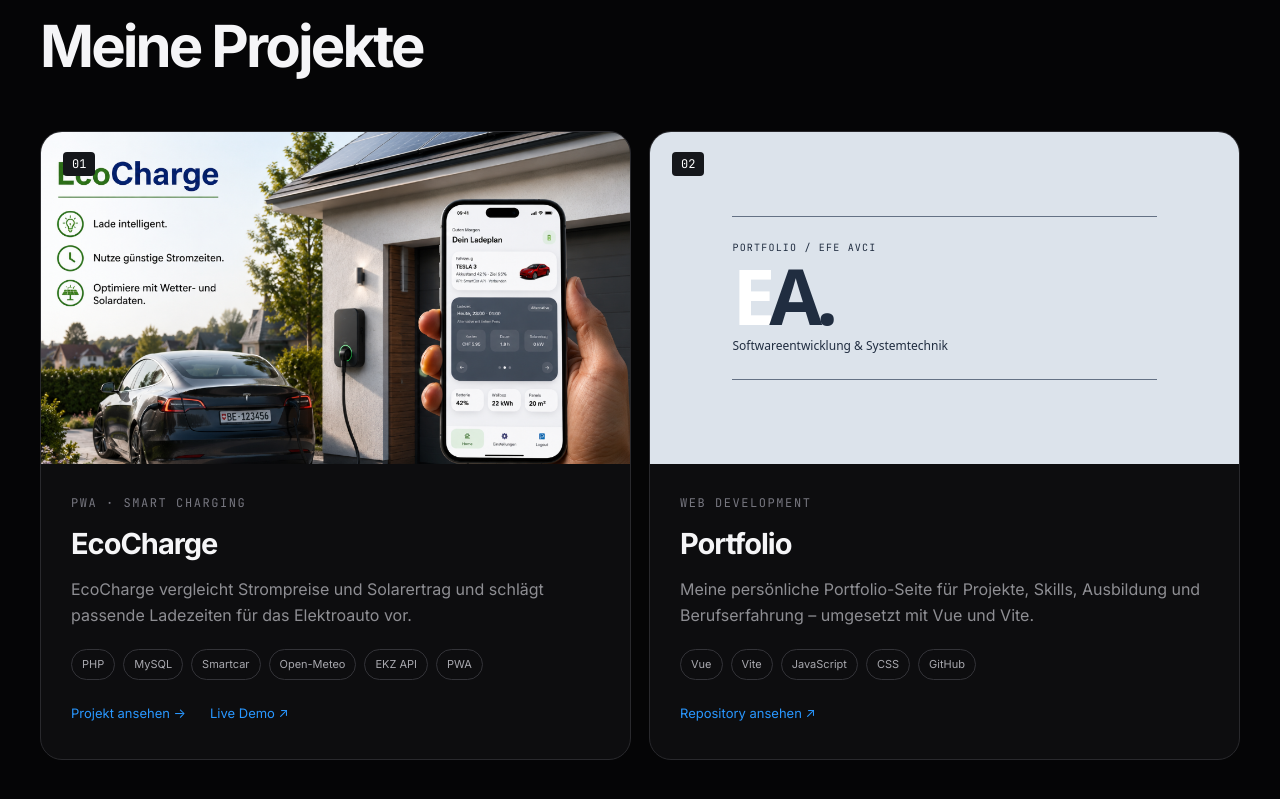
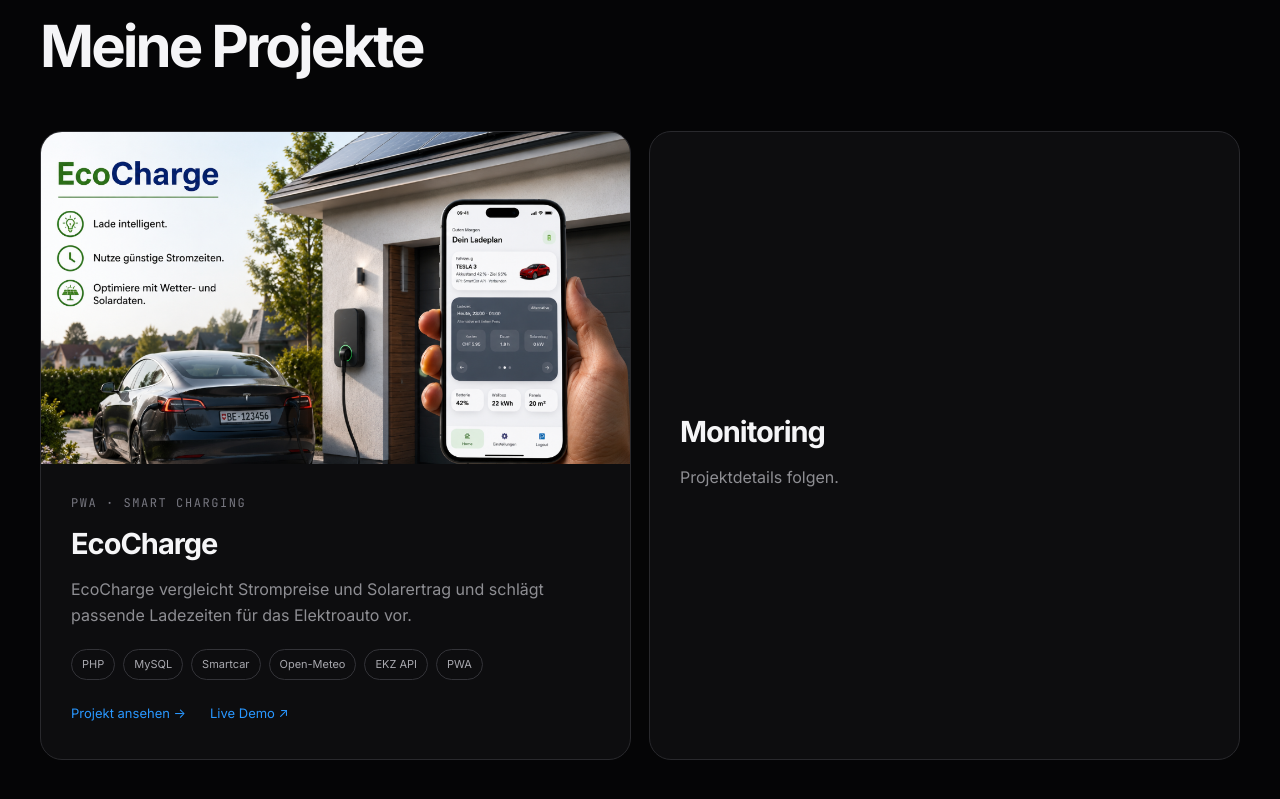
Before and after one commit to efeavci/portfolio-page, a Vue app: page / in a window 1280 px wide. Shown: the part 1081-1880 px from the top of the page. Built offline with nearby package versions, Linux system fonts and the light colour scheme.

Commit message:
Introduce Monitoring project and remove image-opening actions and card numbers

```diff
--- a/src/components/ProjectsSection.vue
+++ b/src/components/ProjectsSection.vue
@@ -40,7 +40,6 @@ onBeforeUnmount(stopTimer);
 const active = ref(0);
 const dialog = ref(null);
 const trigger = ref(null);
-const portfolioLink = ref(null);
 
 function openProject() {
   const panel = dialog.value;
@@ -89,7 +88,6 @@ onMounted(() => {
     <div class="projects-grid">
       <article class="project-card ecocharge-card" @click="!$event.target.closest('a, button') && openProject()">
         <div class="project-image ecocharge-cover">
-          <span>01</span>
           <img
             :src="ecochargeCover"
             alt="EcoCharge – Smart-Charging-Webapplikation"
@@ -120,28 +118,10 @@ onMounted(() => {
         </div>
       </article>
 
-      <article class="project-card" @click="!$event.target.closest('a, button') && portfolioLink.click()">
-        <div class="project-image portfolio-art">
-          <span>02</span><div class="portfolio-print" aria-hidden="true"><small>PORTFOLIO / EFE AVCI</small><strong>EA.</strong><i>Softwareentwicklung &amp; Systemtechnik</i></div>
-        </div>
+      <article class="project-card monitoring-card">
         <div class="project-content">
-          <p class="meta">WEB DEVELOPMENT</p>
-          <h3>Portfolio</h3>
-          <p>
-            Meine persönliche Portfolio-Seite für Projekte, Skills, Ausbildung
-            und Berufserfahrung – umgesetzt mit Vue und Vite.
-          </p>
-          <div class="tags">
-            <span>Vue</span><span>Vite</span><span>JavaScript</span
-            ><span>CSS</span><span>GitHub</span>
-          </div>
-          <a
-            class="project-link"
-            ref="portfolioLink" href="https://github.com/efeavci/portfolio-page"
-            target="_blank"
-            rel="noopener noreferrer"
-            >Repository ansehen ↗</a
-          >
+          <h3>Monitoring</h3>
+          <p>Projektdetails folgen.</p>
         </div>
       </article>
     </div>
@@ -166,14 +146,12 @@ onMounted(() => {
           <div class="resource-links"><a href="https://ecocharge.free.nf/login.php" target="_blank" rel="noopener noreferrer">Live-Demo ↗</a><a href="https://showroom-bcs.digisus-lab.ch/ecocharge-smartes-laden-fur-dein-elektroauto/" target="_blank" rel="noopener noreferrer">Dokumentation ↗</a></div>
         </div>
         <figure id="screen-preview" class="screen-preview">
-          <a class="screen-stage" :href="screens[active].images[slide]" target="_blank" rel="noopener noreferrer"
-            :aria-label="screens[active].title + ': Originalbild in neuem Tab öffnen'">
+          <div class="screen-stage" @contextmenu.prevent>
             <Transition name="picture">
-              <img :key="screens[active].images[slide]" :src="screens[active].images[slide]" :alt="'EcoCharge – ' + screens[active].title + ', Bild ' + (slide + 1)">
+              <img draggable="false" :key="screens[active].images[slide]" :src="screens[active].images[slide]" :alt="'EcoCharge – ' + screens[active].title + ', Bild ' + (slide + 1)">
             </Transition>
-          </a>
-          <figcaption>
-            <a :href="screens[active].images[slide]" target="_blank" rel="noopener noreferrer">Originalbild ↗</a>
+          </div>
+          <figcaption v-if="screens[active].images.length > 1">
             <div v-if="screens[active].images.length > 1" class="gallery-controls">
               <button class="arrow" type="button" aria-label="Vorheriges Bild" @click="step(-1)">‹</button>
               <span>{{ slide + 1 }} / {{ screens[active].images.length }}</span>
@@ -192,11 +170,6 @@ onMounted(() => {
 .project-image { flex: none; height: auto; aspect-ratio: 16 / 9; }
 .ecocharge-cover img { display: block; width: 100%; height: 100%; object-fit: cover; }
 .project-image > span { padding: 4px 9px; border-radius: 4px; color: white; background: #15171b; }
-.portfolio-art { background: #dce3eb; }
-.portfolio-print { color: #202d40; width: 72%; border-block: 1px solid #647184; padding-block: 4%; display: grid; }
-.portfolio-print small { font: 10px var(--mono); letter-spacing: .12em; }
-.portfolio-print strong { color: inherit; font: 700 clamp(48px, 6vw, 88px)/1.1 system-ui; letter-spacing: -.08em; }
-.portfolio-print i { font: 12px/1.4 system-ui; }
 .project-content { display: flex; flex: 1; flex-direction: column; align-items: flex-start; }
 .project-content .tags { margin-bottom: 18px; }
 .project-actions, .project-content > .project-link { margin-top: auto; }
@@ -223,7 +196,7 @@ onMounted(() => {
 .screen-preview { margin:0; min-width:0; }
 .screen-stage {
   display:grid; place-items:center; height:clamp(280px,54vh,480px); padding:14px;
-  border:1px solid #354740; border-radius:14px; overflow:hidden; cursor:zoom-in;
+  border:1px solid #354740; border-radius:14px; overflow:hidden; user-select:none;
   background:radial-gradient(ellipse at 50% 35%, #334b40, #17231f 85%);
 }
 .screen-stage img {
@@ -271,7 +244,9 @@ onMounted(() => {
   }
 }
 
-.project-card { cursor: pointer; }
+.ecocharge-card { cursor: pointer; }
+.monitoring-card { justify-content: center; }
+.monitoring-card .project-content { flex: none; }
 .resource-links { display: flex; flex-wrap: wrap; gap: 16px; margin-block: 18px; }
 .arrow { display:grid; place-items:center; width:36px; height:36px; border-radius:50%; border:1px solid #496052; background:#1c2c24; color:#def2e4; font:22px/1 system-ui; cursor:pointer; }
 .picture-enter-active, .picture-leave-active { transition: opacity .36s ease, transform .36s ease; }
```
